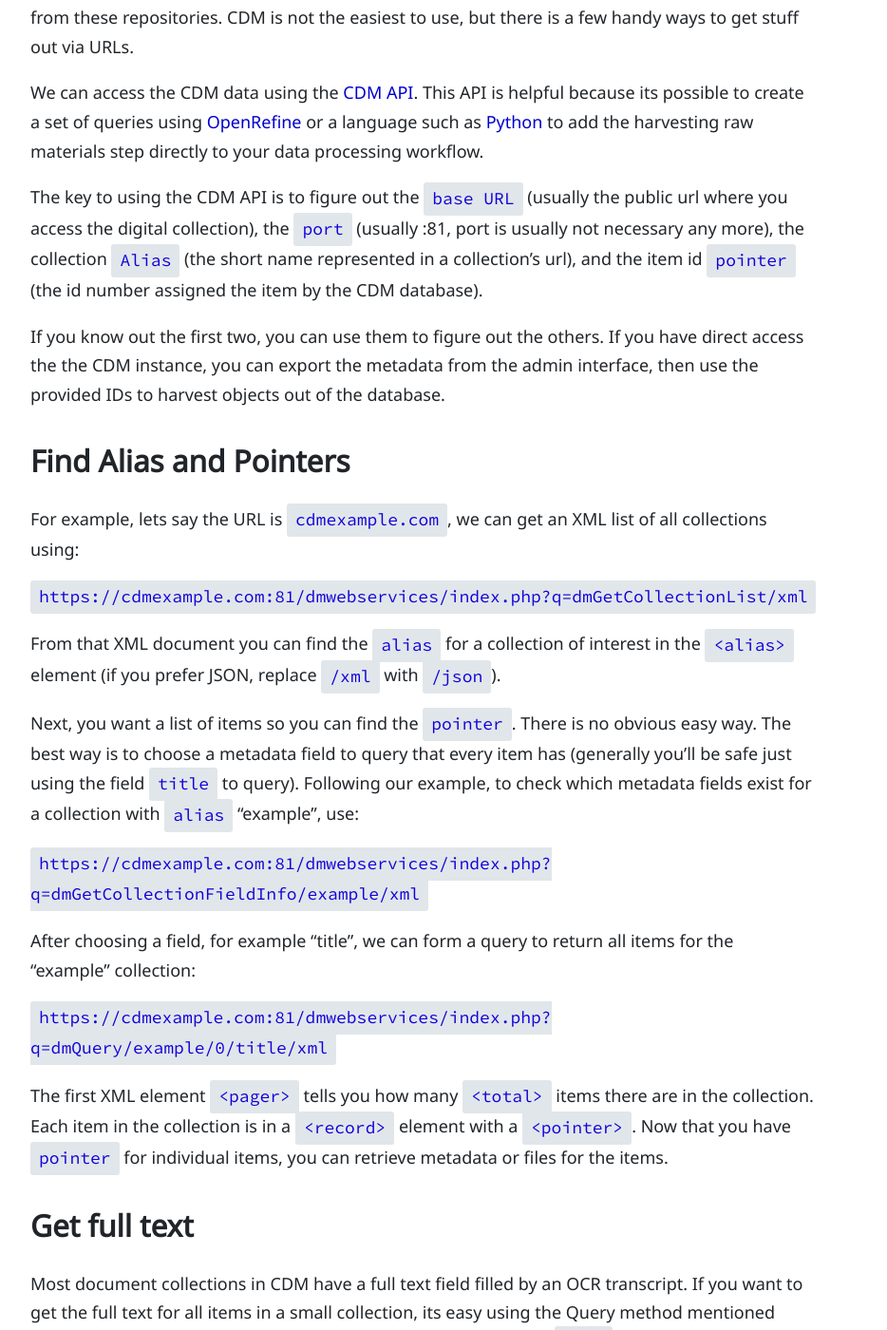
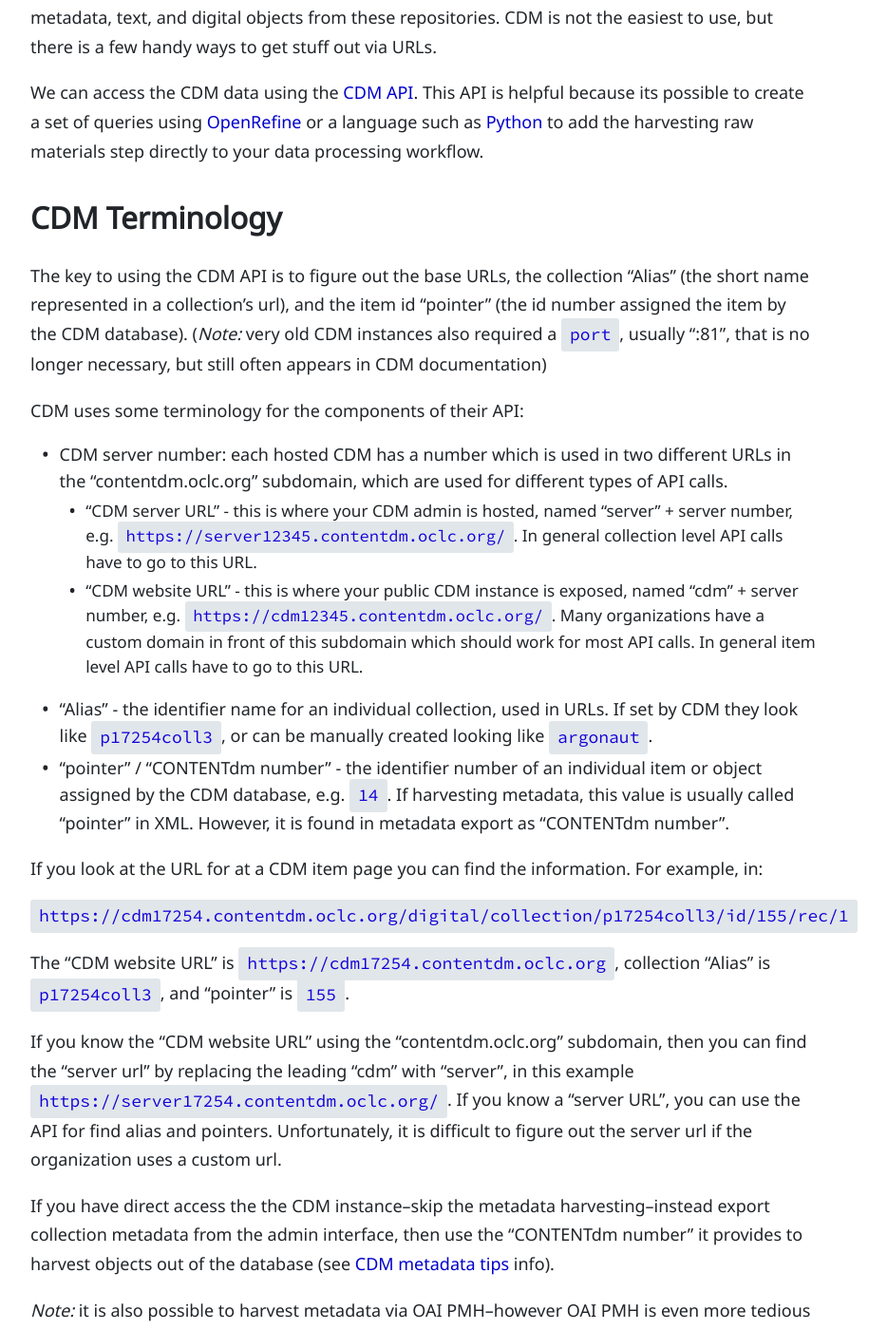
Before and after one commit to evanwill/_drafts, a Jekyll site: the page built from _notes/contentdm-tips.md, in a window 1280 px wide and 1400 px high, scrolled down 296 px. Shown: the whole window at 95% size, without its empty margins (194-1128 px from the left). Built offline with Jekyll 4.4.1, drawn with Linux system fonts in a browser that asks for light colours; comment, search, counter and statistics services are not loaded; some of the changed text lies outside the part shown.

Commit message:
contentdm

```diff
--- a/_notes/contentdm-tips.md
+++ b/_notes/contentdm-tips.md
@@ -1,75 +1,123 @@
 ---
 title: CONTENTdm api tips
 layout: post
-tags: [dh, workshop]
+tags: [libraries, workshop]
 date: 2017-04-04
 ---
 
 Many libraries use [CONTENTdm](https://www.oclc.org/en/contentdm.html) to host their digital collections.
-You may want to harvest items from these repositories.
+You may want to harvest metadata, text, and digital objects from these repositories.
 CDM is not the easiest to use, but there is a few handy ways to get stuff out via URLs.
 
 We can access the CDM data using the [CDM API](https://www.oclc.org/support/services/contentdm/help/customizing-website-help/other-customizations/contentdm-api-reference.en.html).
 This API is helpful because its possible to create a set of queries using [OpenRefine](https://openrefine.org/) or a language such as [Python](https://www.python.org/) to add the harvesting raw materials step directly to your data processing workflow.
 
-The key to using the CDM API is to figure out the `base URL` (usually the public url where you access the digital collection), the `port` (usually :81, port is usually not necessary any more), the collection `Alias` (the short name represented in a collection's url), and the item id `pointer` (the id number assigned the item by the CDM database).
+## CDM Terminology
 
-If you know out the first two, you can use them to figure out the others.
-If you have direct access the the CDM instance, you can export the metadata from the admin interface, then use the provided IDs to harvest objects out of the database.
+The key to using the CDM API is to figure out the base URLs, the collection "Alias" (the short name represented in a collection's url), and the item id "pointer" (the id number assigned the item by the CDM database).
+(*Note:* very old CDM instances also required a `port`, usually ":81", that is no longer necessary, but still often appears in CDM documentation)
 
-## Find Alias and Pointers
+CDM uses some terminology for the components of their API:
 
-For example, lets say the URL is `cdmexample.com`, we can get an XML list of all collections using:
+- CDM server number: each hosted CDM has a number which is used in two different URLs in the "contentdm.oclc.org" subdomain, which are used for different types of API calls.
+    - "CDM server URL" - this is where your CDM admin is hosted, named "server" + server number, e.g. `https://server12345.contentdm.oclc.org/`. In general collection level API calls have to go to this URL.
+    - "CDM website URL" - this is where your public CDM instance is exposed, named "cdm" + server number, e.g. `https://cdm12345.contentdm.oclc.org/`. Many organizations have a custom domain in front of this subdomain which should work for most API calls. In general item level API calls have to go to this URL.
+- "Alias" - the identifier name for an individual collection, used in URLs. If set by CDM they look like `p17254coll3`, or can be manually created looking like `argonaut`.
+- "pointer" / "CONTENTdm number" - the identifier number of an individual item or object assigned by the CDM database, e.g. `14`. If harvesting metadata, this value is usually called "pointer" in XML. However, it is found in metadata export as "CONTENTdm number".
 
-`https://cdmexample.com:81/dmwebservices/index.php?q=dmGetCollectionList/xml`
+If you look at the URL for at a CDM item page you can find the information.
+For example, in:
 
-From that XML document you can find the `alias` for a collection of interest in the `<alias>` element (if you prefer JSON, replace `/xml` with `/json`).
+`https://cdm17254.contentdm.oclc.org/digital/collection/p17254coll3/id/155/rec/1`
+
+The "CDM website URL" is `https://cdm17254.contentdm.oclc.org`,
+collection "Alias" is `p17254coll3`,
+and "pointer" is `155`.
+
+If you know the "CDM website URL" using the "contentdm.oclc.org" subdomain, then you can find the "server url" by replacing the leading "cdm" with "server", in this example `https://server17254.contentdm.oclc.org/`.
+If you know a "server URL", you can use the API for find alias and pointers.
+Unfortunately, it is difficult to figure out the server url if the organization uses a custom url.
+
+If you have direct access the the CDM instance--skip the metadata harvesting--instead export collection metadata from the admin interface, then use the "CONTENTdm number" it provides to harvest objects out of the database (see [CDM metadata tips]({{ '/notes/contentdm-meta.html' | relative_url }}) info).
+
+*Note:* it is also possible to harvest metadata via OAI PMH--however OAI PMH is even more tedious that CDM's API and does not contain all the information necessary to harvest digital objects.
+In my experience, CDM's implementation of OAI PMH is unreliable with larger collections.
+
+## Collection level API
+
+These calls require the OCLC server url, e.g. `https://server12345.contentdm.oclc.org/` as used in the examples below.
+
+### Find Alias and Pointers
+
+Get an XML list of all collections using:
+
+`https://server12345.contentdm.oclc.org/dmwebservices/index.php?q=dmGetCollectionList/xml`
+
+(if you prefer JSON, replace `/xml` with `/json`)
+
+From that XML document you can find the `alias` for a collection of interest in the `<alias>` element.
 
 Next, you want a list of items so you can find the `pointer`.
 There is no obvious easy way.
 The best way is to choose a metadata field to query that every item has (generally you'll be safe just using the field `title` to query).
 Following our example, to check which metadata fields exist for a collection with `alias` "example", use:
 
-`https://cdmexample.com:81/dmwebservices/index.php?q=dmGetCollectionFieldInfo/example/xml`
+`https://server12345.contentdm.oclc.org/dmwebservices/index.php?q=dmGetCollectionFieldInfo/example/xml`
 
 After choosing a field, for example "title", we can form a query to return all items for the "example" collection:
 
-`https://cdmexample.com:81/dmwebservices/index.php?q=dmQuery/example/0/title/xml`
+`https://server12345.contentdm.oclc.org/dmwebservices/index.php?q=dmQuery/example/0/title/xml`
 
 The first XML element `<pager>` tells you how many `<total>` items there are in the collection. Each item in the collection is in a `<record>` element with a `<pointer>`.
 Now that you have `pointer` for individual items, you can retrieve metadata or files for the items.
-## Get full text
+
+### Get full text
 
 Most document collections in CDM have a full text field filled by an OCR transcript.
 If you want to get the full text for all items in a small collection, its easy using the Query method mentioned above. The automatically populated full text field is usually called `full` in CDM. For example:
 
-`https://cdmexample.com:81/dmwebservices/index.php?q=dmQuery/example/0/full/xml`
+`https://server12345.contentdm.oclc.org/dmwebservices/index.php?q=dmQuery/example/0/full/xml`
 
-However, this will only return 10 items. You can set the max number to return between 1 and 1024. So to set it to 1024, use this query:
+However, this will only return 10 items.
+You can set the max number to return between 1 and 1024.
+So to set it to 1024, use this query:
 
-`https://cdmexample.com:81/dmwebservices/index.php?q=dmQuery/example/0/full/nosort/1024/xml`
+`https://server12345.contentdm.oclc.org/dmwebservices/index.php?q=dmQuery/example/0/full/nosort/1024/xml`
 
 Obviously, if your collection has more than a thousand items, this isn't very helpful.
-However, CDM usually times out on large collections, this method probably won't work on larger collections with large full text fields anyway.
+However, CDM usually times out on large collections anyway, this method probably won't work on larger collections with large full text fields.
 Instead, make a list of pointers, and use them to individually download metadata as shown below.
 
-## Get item metadata
+### Get item metadata
 
 To get an item's full descriptive metadata, use the `alias` and `pointer`.
 For example, if the `pointer` is "1":
 
-`https://cdmexample.com:81/dmwebservices/index.php?q=dmGetItemInfo/example/1/xml`
+`https://server12345.contentdm.oclc.org/dmwebservices/index.php?q=dmGetItemInfo/example/1/xml`
 
-## Get PDF
+## Item level API
 
-To download a PDF of the item use the `alias` and `pointer` and the `getfile` utility.
-Unlike the API calls above, the CDM utilities do not require the `port`.
-To get the PDF of the item with `pointer` 1:
+For these calls you will need to know the CDM URL, `alias` of the collection, and `pointer` of the item.
+The url will work with either the OCLC CDM address, e.g. `https://cdm12345.contentdm.oclc.org/`, or a custom domain of an organization, e.g. `https://digital.lib.uidaho.edu/`.
 
-`https://cdmexample.com/utils/getfile/collection/example/id/1/pdf`
+In the examples below, use CDM url `https://cdm12345.contentdm.oclc.org/`, collection alias `p12345coll1`, and pointer `1`.
 
-## Get thumbnail
+- [GetThumbnail](https://www.oclc.org/support/services/contentdm/help/customizing-website-help/other-customizations/contentdm-api-reference/getthumbnail.en.html#par_text_4c0f) - will provide a thumb for any object in the repository, "/utils/getthumbnail/collection/alias/id/pointer" - `https://cdm12345.contentdm.oclc.org/utils/getthumbnail/collection/p12345coll1/id/1`
+- [GetFile](https://www.oclc.org/support/services/contentdm/help/customizing-website-help/other-customizations/contentdm-api-reference/getfile.en.html#par_text_6545) - provides a download link for PDF objects, "/utils/getfile/collection/alias/id/pointer/filename" - `https://cdm12345.contentdm.oclc.org/utils/getfile/collection/p12345coll1/id/1/example.pdf`
+- [GetStream](https://www.oclc.org/support/services/contentdm/help/customizing-website-help/other-customizations/contentdm-api-reference/getstream.en.html#par_text_2d39) - provides download and playable link for video/audio objects, "/utils/getstream/collection/alias/id/pointer" - `https://cdm12345.contentdm.oclc.org/utils/getstream/collection/p12345coll1/id/1`
 
-Use the thumb utility like:
+### Use IIIF for Images
 
-`https://cdmexample.com/utils/getthumbnail/collection/example/id/1`
+CDM now implements a [IIIF API](https://help.oclc.org/Metadata_Services/CONTENTdm/Advanced_website_customization/API_Reference/IIIF_API_reference?sl=en) exposed at "/digital/iiif/", *only* for collections that contain images.
+This is the best method for accessing images in collections.
+
+- Get max image size: `https://cdm12345.contentdm.oclc.org/digital/iiif/p12345coll1/1/full/max/0/default.jpg`
+- Get the full frame of an image at 50% size: `https://cdm12345.contentdm.oclc.org/digital/iiif/p12345coll1/1/full/pct:50/0/default.jpg`
+- Get image info: `https://cdm12345.contentdm.oclc.org/digital/iiif/p12345coll1/1/info.json`
+
+Check [IIIF Image API 2.1.1](https://iiif.io/api/image/2.1/) docs for more possibilities.
+However, CDM's implementation of IIIF has some limitations:
+
+- using the Size parameter `!w,h` does not work, instead returns `max` instead.
+- using the Size parameter `pct:` with less than 10% does not work, and will return an error message.
+- if either pixel size used in Size parameter `w,h` is larger than actual dimension of the full image, it will return an error message.
```
Also changed, not shown: _notes/contentdm-meta.md (added, +114 -0 lines).
